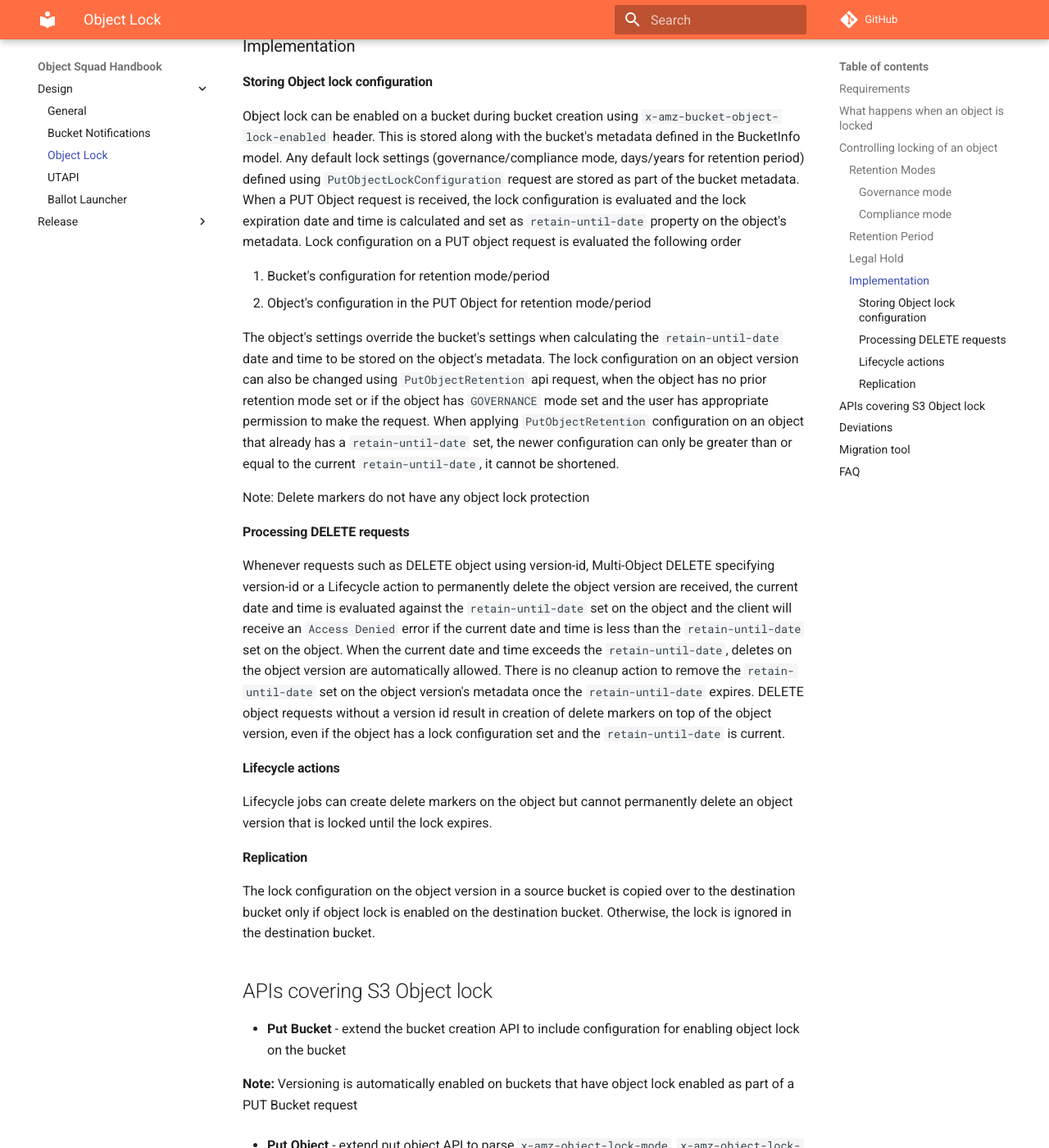
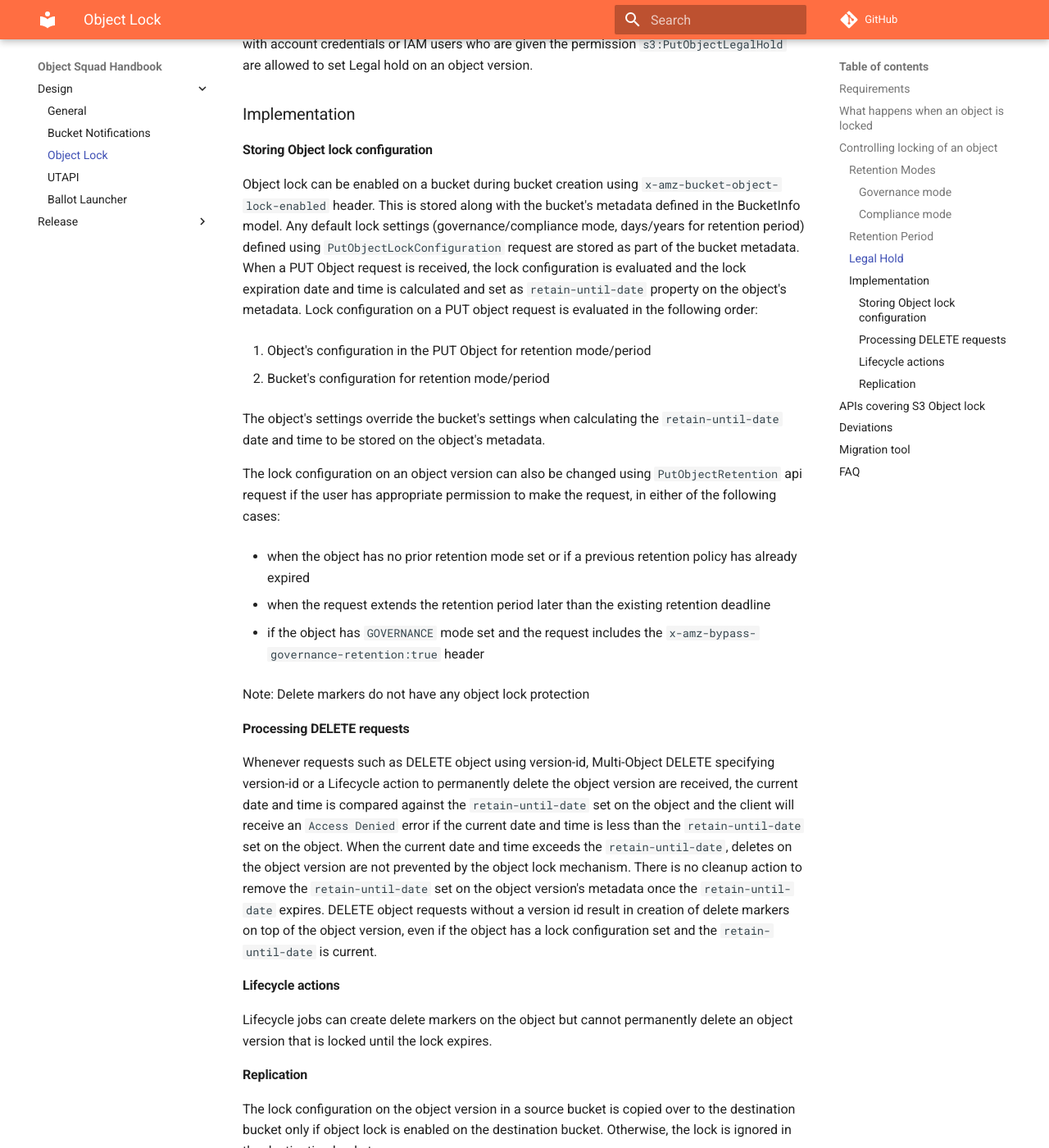
Before and after one commit to scality/Zenko-RFCs, an MkDocs documentation site: the page built from docs/design/object-lock.md, in a window 1280 px wide and 1400 px high, scrolled down 1922 px. Shown: the whole window at 82% size. Built offline with MkDocs 1.6.1 and Material for MkDocs 9.7.7, drawn with Linux system fonts in a browser that asks for light colours; comment, search, counter and statistics services are not loaded; some of the changed text lies outside the part shown.

Commit message:
S3C-4245: corrections to object-lock design document
Correct and enhance some points mostly related to actions allowed in
GOVERNANCE or COMPLIANCE modes.

```diff
--- a/docs/design/object-lock.md
+++ b/docs/design/object-lock.md
@@ -9,7 +9,10 @@ SEC 17a-4 compliance.
 ## Requirements
 
 * Object lock flag must be set during bucket creation
-* Versioning has to be enabled on the bucket
+
+* Versioning has to be enabled on the bucket (it is enabled
+  automatically at creation time when object lock flag is set)
+
 * Object lock must be enabled on a bucket in order to write a lock configuration
   using the PUT Object Lock Configuration api that has object lock flag set
 
@@ -25,8 +28,10 @@ Scality can be used [see migration tool section](#migration-tool).
 When set on an object version, a lock prevents deletes and overwrites on that
 version until the lock expires. However, the lock doesn't prevent creation of
 delete markers or new versions on top of the locked version.
-Object locking is also immune to Lifecycle actions i.e a Lifecycle expiry rule
-cannot delete an object version until the lock on the object expires.
+
+Object locking also protects objects from Lifecycle actions, i.e
+a Lifecycle expiry rule cannot delete an object version until the lock
+on the object expires.
 
 ## Controlling locking of an object
 
@@ -95,20 +100,27 @@ as part of the bucket metadata.
 When a PUT Object request is received, the lock configuration is evaluated and
 the lock expiration date and time is calculated and set as `retain-until-date`
 property on the object's metadata.
-Lock configuration on a PUT object request is evaluated the following order
+Lock configuration on a PUT object request is evaluated in the following order:
 
-1. Bucket's configuration for retention mode/period
-2. Object's configuration in the PUT Object for retention mode/period
+1. Object's configuration in the PUT Object for retention mode/period
+
+2. Bucket's configuration for retention mode/period
 
 The object's settings override the bucket's settings when calculating the
 `retain-until-date` date and time to be stored on the object's metadata.
+
 The lock configuration on an object version can also be changed using
-`PutObjectRetention` api request, when the object has no prior retention mode
-set or if the object has `GOVERNANCE` mode set and the user has appropriate
-permission to make the request. When applying `PutObjectRetention` configuration
-on an object that already has a `retain-until-date` set, the newer configuration
-can only be greater than or equal to the current `retain-until-date`, it cannot
-be shortened.
+`PutObjectRetention` api request if the user has appropriate
+permission to make the request, in either of the following cases:
+
+- when the object has no prior retention mode set or if a previous
+  retention policy has already expired
+
+- when the request extends the retention period later than the
+  existing retention deadline
+
+- if the object has `GOVERNANCE` mode set and the request includes the
+  `x-amz-bypass-governance-retention:true` header
 
 Note: Delete markers do not have any object lock protection
 
@@ -117,12 +129,12 @@ Note: Delete markers do not have any object lock protection
 Whenever requests such as DELETE object using version-id,
 Multi-Object DELETE specifying version-id or a Lifecycle action to
 permanently delete the object version are received, the current date and time is
-evaluated against the `retain-until-date` set on the object and the client will
+compared against the `retain-until-date` set on the object and the client will
 receive an `Access Denied` error if the current date and time is less than the
 `retain-until-date` set on the object.
 When the current date and time exceeds the `retain-until-date`, deletes on the
-object version are automatically allowed. There is no cleanup action to remove
-the `retain-until-date` set on the object version's metadata once the
+object version are not prevented by the object lock mechanism. There is no cleanup
+action to remove the `retain-until-date` set on the object version's metadata once the
 `retain-until-date` expires.
 DELETE object requests without a version id result in creation of delete markers
 on top of the object version, even if the object has a lock configuration set
```
Also changed, not shown: other parts of docs/design/object-lock.md (+1 -1 lines).
